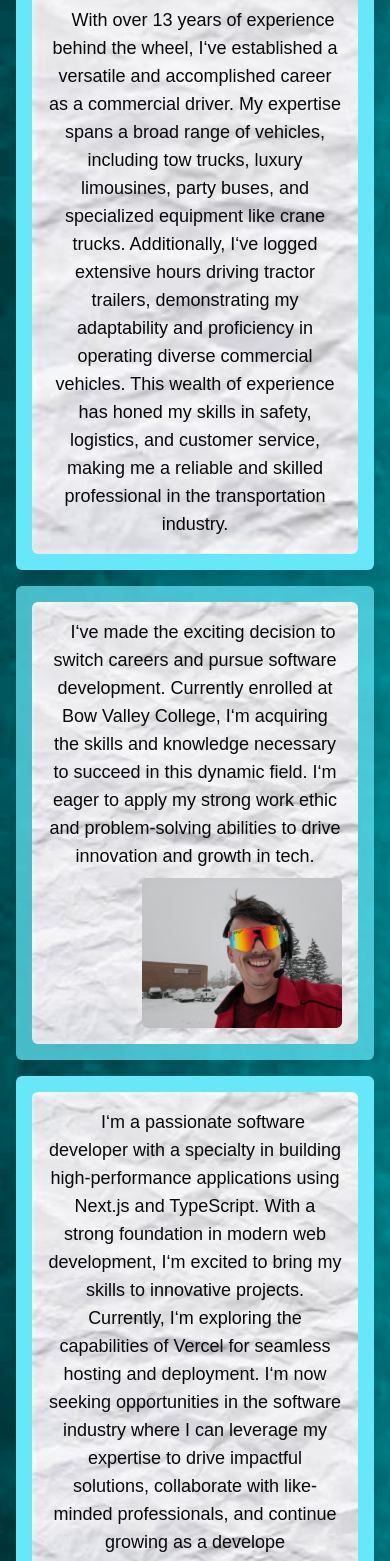
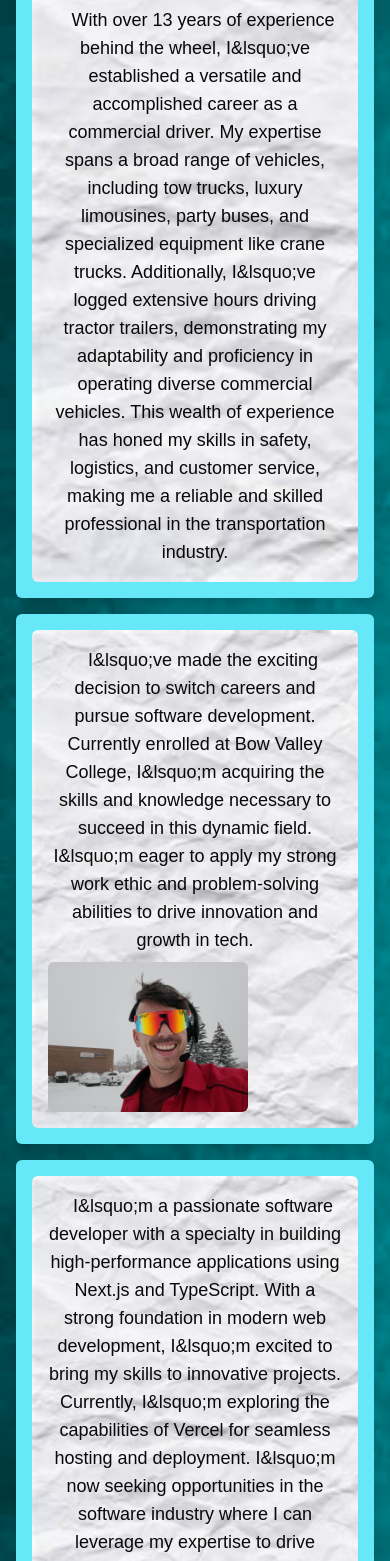
Before and after one commit to Pmacdon15/portfolio, a Next.js app: page / in a window 390 px wide. Shown: the part 433-1994 px from the top of the page. Built offline with nearby package versions, Linux system fonts and the light colour scheme.

Commit message:
blank pages added - components added for reuse

```diff
--- /dev/null
+++ b/src/app/certifications/page.tsx
@@ -0,0 +1,8 @@
+import PageHeader from "@/components/ui/page-header";
+export default function Page() {
+  return (
+    <>
+    <PageHeader title="Certifications" />
+    </>
+  );
+};
--- a/src/app/page.tsx
+++ b/src/app/page.tsx
@@ -1,50 +1,34 @@
-import Image from "next/image";
+import PageHeader from "@/components/ui/page-header";
+import ContentContainerImageLeft from "@/components/ui/content-container-image-left";
+import ContentContainerImageRight from "@/components/ui/content-container-image-right";
+import ContentContainer from "@/components/ui/content-container";
 
-export default function Home() {
-  return (
-    <>
-      <div className='bg-cyan-400 bg-opacity-70 w-3/6  text-center rounded-md shadow-md p-4 '>
-        <h2 className="text-2xl font-bold drop-shadow-2xl 0 ">About Me </h2>
-      </div>
-
-      <div className='bg-cyan-300 w-full md:w-5/6  rounded-md shadow-xl p-4'>
-        <div className="flex flex-col md:flex-row gap-2 rounded-md p-4 bg-[url('/paper.jpeg')] bg-cover">
-          <Image src="/limoDriver.jpg" alt="Patrick MacDonald" width={200} height={200} className="rounded-md" />
-          <p className="flex flex-col indent-4  text-lg md:text-xl text-center  justify-center items-center">
-            With over 13 years of experience behind the wheel, I&lsquo;ve established a versatile and accomplished
+const text1 = `With over 13 years of experience behind the wheel, I&lsquo;ve established a versatile and accomplished
             career as a commercial driver. My expertise spans a broad range of vehicles, including tow trucks,
             luxury limousines, party buses, and specialized equipment like crane trucks. Additionally, I&lsquo;ve
             logged extensive hours driving tractor trailers, demonstrating my adaptability and proficiency in
             operating diverse commercial vehicles. This wealth of experience has honed my skills in safety,
             logistics, and customer service, making me a reliable and skilled professional in the transportation
-            industry.
-          </p>
-        </div>
-      </div>
+            industry.`;
 
-      <div className='bg-cyan-300 bg-opacity-70 w-full md:w-5/6  rounded-md shadow-xl p-4'>
-        <div className="flex flex-col md:flex-row gap-2 rounded-md p-4 bg-[url('/paper.jpeg')] bg-cover">
-          <p className="flex flex-col indent-4  text-lg md:text-xl text-center  justify-center items-center">
-            I&lsquo;ve made the exciting decision to switch careers and pursue software development.
+const text2 = `I&lsquo;ve made the exciting decision to switch careers and pursue software development.
             Currently enrolled at Bow Valley College, I&lsquo;m acquiring the skills and knowledge
             necessary to succeed in this dynamic field. I&lsquo;m eager to apply my strong work ethic and problem-solving
-            abilities to drive innovation and growth in tech.
-          </p>
-          <Image src="/truckDriver.jpg" alt="Patrick MacDonald" width={200} height={200} className="flex flex-row rounded-md ml-auto" />
-        </div>
-      </div>
+            abilities to drive innovation and growth in tech.`;
 
-      <div className='bg-cyan-300 w-full md:w-5/6  rounded-md shadow-xl p-4'>
-        <div className="flex flex-col md:flex-row gap-2 rounded-md p-4 bg-[url('/paper.jpeg')] bg-cover">
-          <p className="flex flex-col indent-4  text-lg md:text-xl text-center  justify-center items-center">
-            I&lsquo;m a passionate software developer with a specialty in building high-performance applications using
+const text3 = `I&lsquo;m a passionate software developer with a specialty in building high-performance applications using
             Next.js and TypeScript. With a strong foundation in modern web development, I&lsquo;m excited to bring my skills
             to innovative projects. Currently, I&lsquo;m exploring the capabilities of Vercel for seamless hosting and deployment.
             I&lsquo;m now seeking opportunities in the software industry where I can leverage my expertise to drive impactful solutions,
-            collaborate with like-minded professionals, and continue growing as a develope
-          </p>
-        </div>
-      </div>
+            collaborate with like-minded professionals, and continue growing as a developer.`;
+
+export default function Home() {
+  return (
+    <>
+      <PageHeader title='About Me' />
+      <ContentContainerImageLeft text={text1} imagePath={'/limoDriver.jpg'} > </ContentContainerImageLeft>
+      <ContentContainerImageRight text={text2} imagePath={'/truckDriver.jpg'} />
+      <ContentContainer text={text3} />
     </>
   );
 }
--- /dev/null
+++ b/src/app/projects/page.tsx
@@ -0,0 +1,25 @@
+import Link from "next/link";
+import PageHeader from "@/components/ui/page-header";
+import ContentContainerImageLeft from "@/components/ui/content-container-image-left";
+
+const text1 = `Pat's Pre-trips is a web app that I developed using Type Script, Nextjs, Mui and Auth Kit. It is a pre-trip
+            inspection app
+            that allows users to create an account, log in, and perform inspections and list on route defects. The app
+            features Auth Kit by Work OS for signup page and sign in as well as backend authentication. Additionally,
+            the
+            app includes a current trips and past trips page. The app is designed to be user-friendly and intuitive,
+            providing a seamless experience for users. I am proud of the outcome of this project and look forward to
+            further enhancing its capabilities in the future.`;
+
+export default function Projects() {
+  return (
+    <>
+      <PageHeader title="Projects" />
+      <ContentContainerImageLeft text={text1} imagePath={'/PreTrips.jpg'}>
+        <p>
+          Test the project out at<Link href={"/"}>hey</Link>
+        </p>
+      </ContentContainerImageLeft>
+    </>
+  );
+};
--- /dev/null
+++ b/src/app/resume/page.tsx
@@ -0,0 +1,8 @@
+import PageHeader from "@/components/ui/page-header";
+export default function TResume() {
+  return (
+    <>
+    <PageHeader title="Resume" />
+    </>
+  );
+};
--- /dev/null
+++ b/src/app/transcript/page.tsx
@@ -0,0 +1,8 @@
+import PageHeader from "@/components/ui/page-header";
+export default function Transcripts() {
+  return (
+    <>
+    <PageHeader title="Transcripts" />
+    </>
+  );
+};
--- /dev/null
+++ b/src/components/ui/content-container-image-left.tsx
@@ -0,0 +1,15 @@
+import Image from "next/image";
+export default function ContentContainerImageLeft({text, imagePath, children}:{text:string, imagePath:string, children:React.ReactNode}) {
+  return (
+    <div className='bg-cyan-300 w-full md:w-5/6  rounded-md shadow-xl p-4'>
+    <div className="flex flex-col md:flex-row gap-2 rounded-md p-4 bg-[url('/paper.jpeg')] bg-cover">
+      <Image src={imagePath} alt="Content Image" width={200} height={200} className="rounded-md" />
+      <p className="flex flex-col indent-4  text-lg md:text-xl text-center  justify-center items-center">
+        {text}
+        {children}
+      </p>
+    </div>
+  </div>
+
+  );
+};
--- /dev/null
+++ b/src/components/ui/content-container-image-right.tsx
@@ -0,0 +1,14 @@
+import Image from "next/image";
+export default function ContentContainerImageRight({text, imagePath}:{text:string, imagePath:string}) {
+  return (
+    <div className='bg-cyan-300 w-full md:w-5/6  rounded-md shadow-xl p-4'>
+    <div className="flex flex-col md:flex-row gap-2 rounded-md p-4 bg-[url('/paper.jpeg')] bg-cover">
+      <p className="flex flex-col indent-4  text-lg md:text-xl text-center  justify-center items-center">
+        {text}
+      </p>
+      <Image src={imagePath} alt="Content Image" width={200} height={200} className="rounded-md" />
+    </div>
+  </div>
+
+  );
+};
--- /dev/null
+++ b/src/components/ui/content-container.tsx
@@ -0,0 +1,12 @@
+export default function ContentContainer({text}:{text:string}) {
+  return (
+    <div className='bg-cyan-300 w-full md:w-5/6  rounded-md shadow-xl p-4'>
+    <div className="flex flex-col md:flex-row gap-2 rounded-md p-4 bg-[url('/paper.jpeg')] bg-cover">
+      <p className="flex flex-col indent-4  text-lg md:text-xl text-center  justify-center items-center">
+        {text}
+      </p>
+    </div>
+  </div>
+
+  );
+};
--- a/src/components/ui/nav-bar.tsx
+++ b/src/components/ui/nav-bar.tsx
@@ -31,7 +31,7 @@ export default function NavBar() {
                 <Link
                     href="/resume"
                     className='hover:scale-110  hover:underline transition-transform duration-200'>Resume</Link>
-                <Link href="/Certifications"
+                <Link href="/certifications"
                     className='hover:scale-110 hover:underline transition-transform duration-200'>Certifications</Link>
             </div>
         </div>
--- /dev/null
+++ b/src/components/ui/page-header.tsx
@@ -0,0 +1,9 @@
+export default function PageHeader({ title }: Readonly<{ title: string }>) {
+    return (
+        <>
+            <div className='bg-cyan-400 bg-opacity-70 w-3/6  text-center rounded-md shadow-md p-4 '>
+                <h2 className="text-2xl font-bold drop-shadow-2xl 0 ">{title}</h2>
+            </div>
+        </>
+    );
+};
```
Also changed, not shown: public/PreTrips.jpg (added), public/placeholder.jpeg (added).
